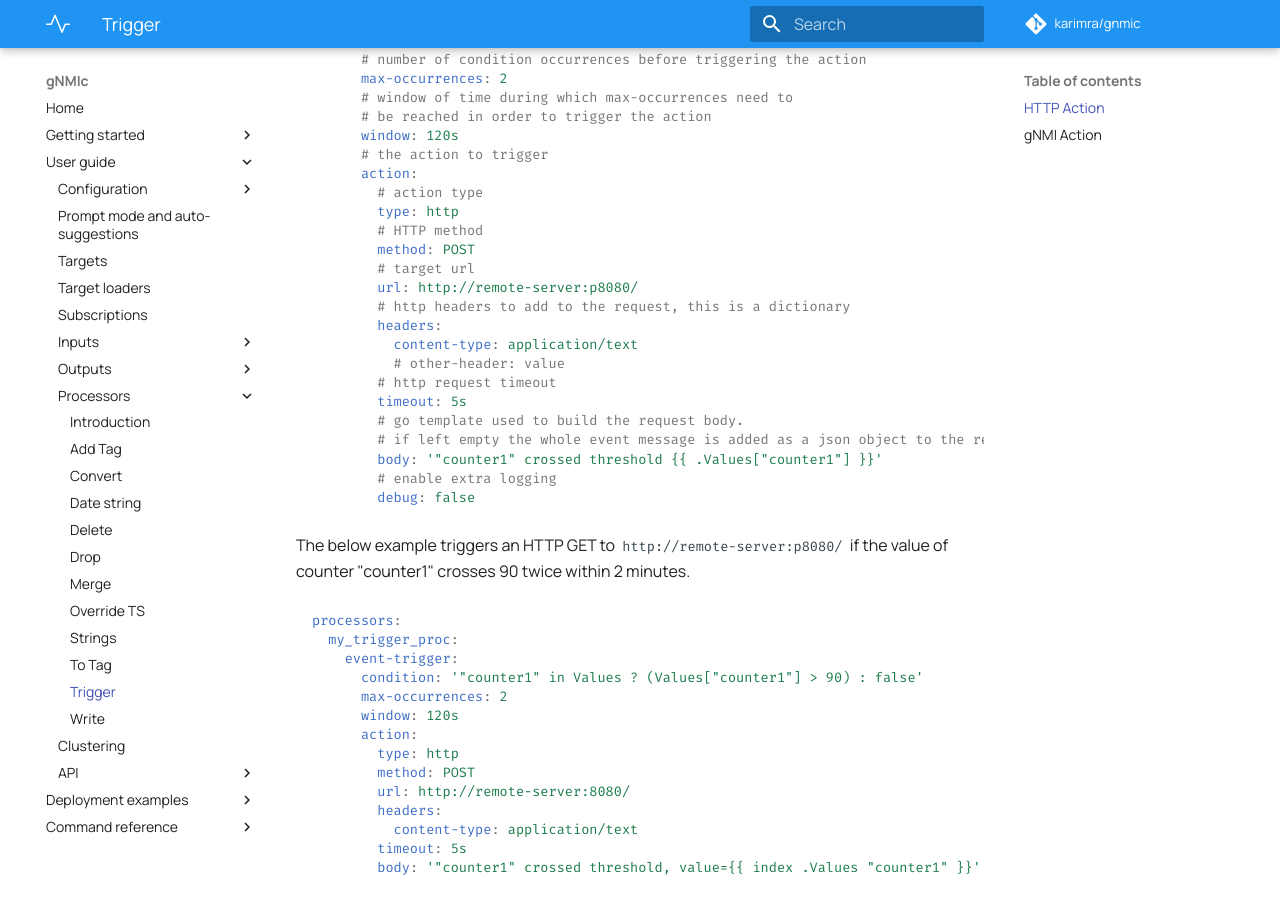
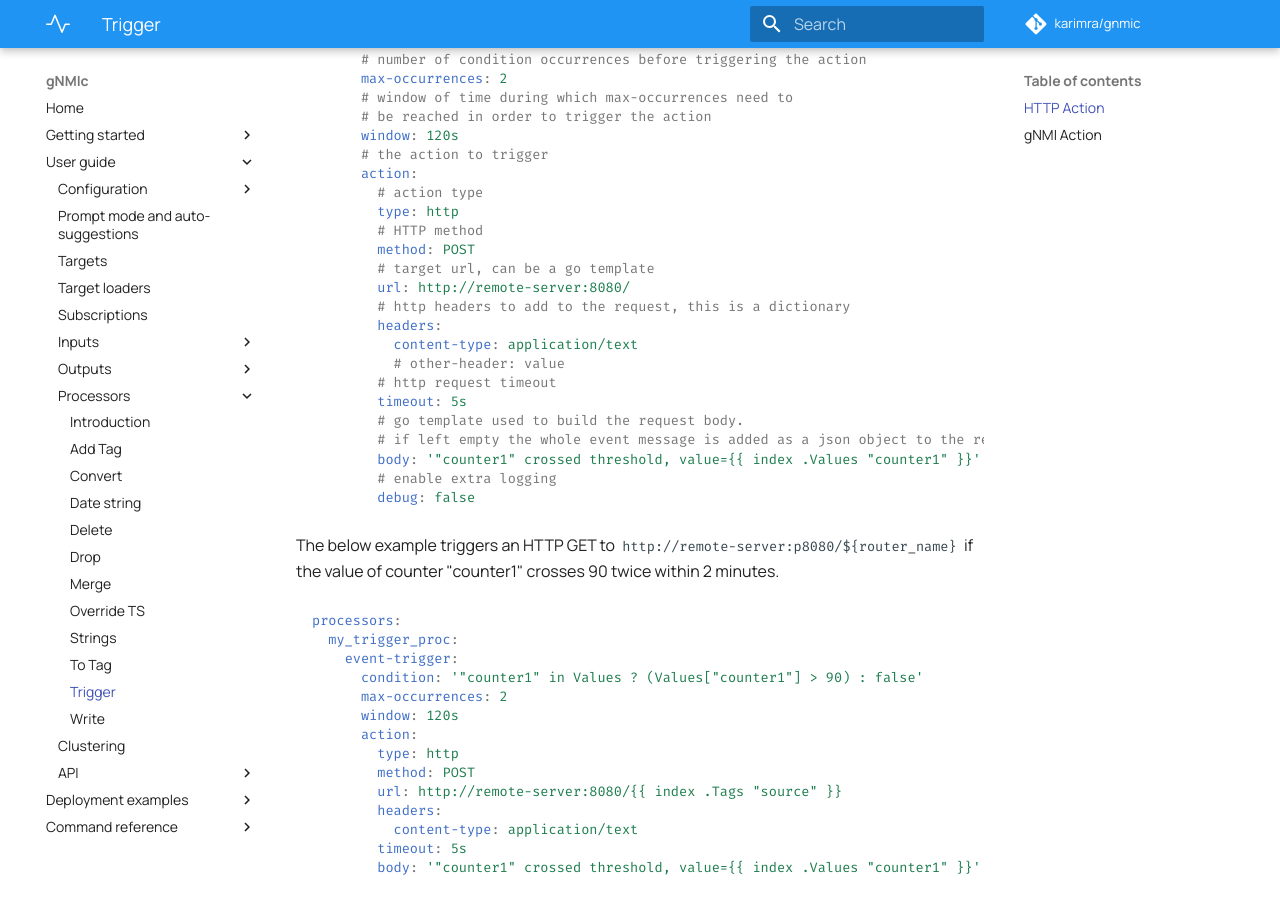
Before and after one commit to openconfig/gnmic, an MkDocs documentation site: the page built from docs/user_guide/event_processors/event_trigger.md, in a window 1280 px wide and 900 px high, scrolled down 1380 px. Built offline with MkDocs 1.6.1 and Material for MkDocs 9.7.7, drawn with Linux system fonts in a browser that asks for light colours; comment, search, counter and statistics services are not loaded.

Commit message:
allow url to be a go template in http action

````diff
--- a/docs/user_guide/event_processors/event_trigger.md
+++ b/docs/user_guide/event_processors/event_trigger.md
@@ -58,8 +58,8 @@ processors:
         type: http
         # HTTP method
         method: POST
-        # target url
-        url: http://remote-server:p8080/
+        # target url, can be a go template
+        url: http://remote-server:8080/
         # http headers to add to the request, this is a dictionary
         headers:
           content-type: application/text
@@ -68,12 +68,12 @@ processors:
         timeout: 5s
         # go template used to build the request body.
         # if left empty the whole event message is added as a json object to the request's body
-        body: '"counter1" crossed threshold {{ .Values["counter1"] }}'
+        body: '"counter1" crossed threshold, value={{ index .Values "counter1" }}'
         # enable extra logging
         debug: false
 ```
 
-The below example triggers an HTTP GET to `http://remote-server:p8080/` if the value of counter "counter1" crosses 90 twice within 2 minutes.
+The below example triggers an HTTP GET to `http://remote-server:p8080/${router_name}` if the value of counter "counter1" crosses 90 twice within 2 minutes.
 
 ```yaml
 processors:
@@ -85,7 +85,7 @@ processors:
       action:
         type: http
         method: POST
-        url: http://remote-server:8080/
+        url: http://remote-server:8080/{{ index .Tags "source" }}
         headers:
           content-type: application/text
         timeout: 5s
````
Also changed, not shown: 1 other file.
